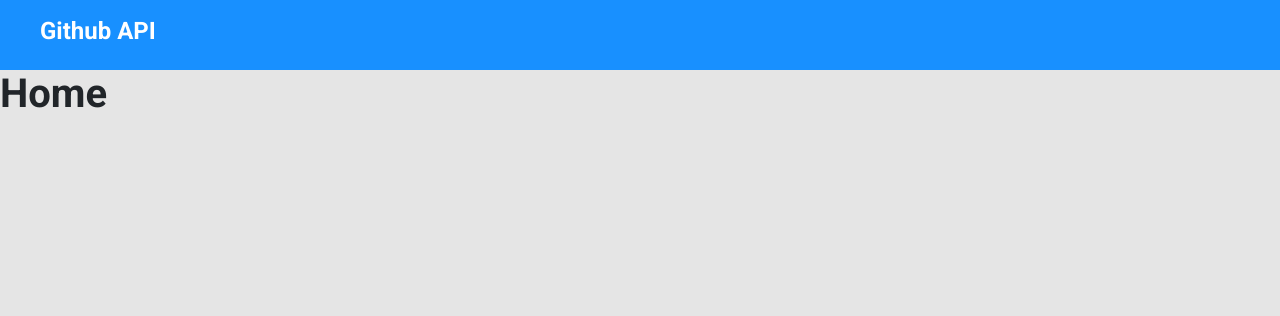
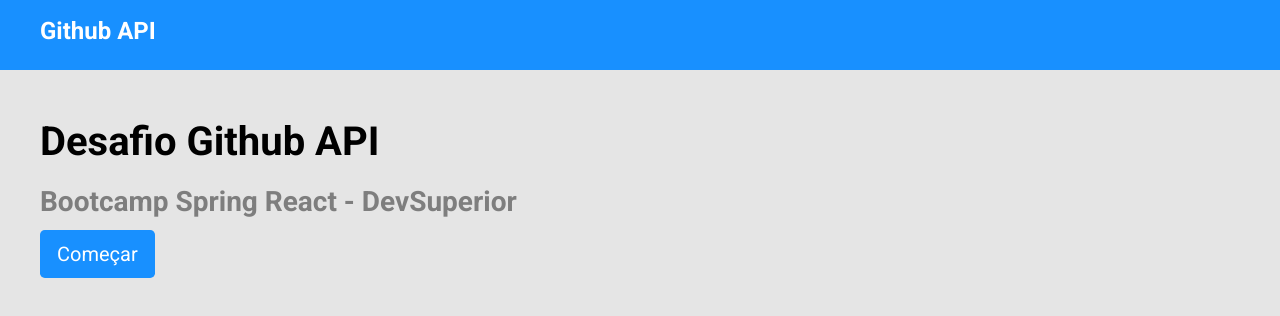
Before and after one commit to fa2c1/bootcamp-devsuperior-desafio-github-api, a React (Create React App) app: page / in a window 1280 px wide. Shown: the top 316 px of the page. Built offline with nearby package versions, Linux system fonts and the light colour scheme.

Commit message:
Page Home

```diff
--- a/src/pages/Home/index.tsx
+++ b/src/pages/Home/index.tsx
@@ -1,7 +1,15 @@
+import { Link } from 'react-router-dom';
+
+import './styles.css';
+
 function Home(){
     return(
-        <div>
-            <h1>Home</h1>
+        <div className="home-container">
+            <h1 className='txt-home-h1'>Desafio Github API</h1>
+            <h3 className='txt-home-h3'>Bootcamp Spring React - DevSuperior</h3>
+            <Link to="/">
+                <button className="btn btn-lg start-button">Começar</button>
+            </Link>
         </div>
     );
 }
--- /dev/null
+++ b/src/pages/Home/styles.css
@@ -0,0 +1,25 @@
+.home-container {
+    padding: 40px;
+}
+
+.txt-home-h1 {
+    color: #000;
+    font-weight: 700;
+    size: 48px;
+    line-height: 64px;
+    letter-spacing: 2%;
+}
+
+.txt-home-h3 {
+    color: #7E7E7E;
+    font-weight: 700;
+    size: 24px;
+    line-height: 40px;
+    letter-spacing: 2%;
+
+}
+
+.start-button {
+    background: #1890FF;
+    color: #fff;
+}
```
